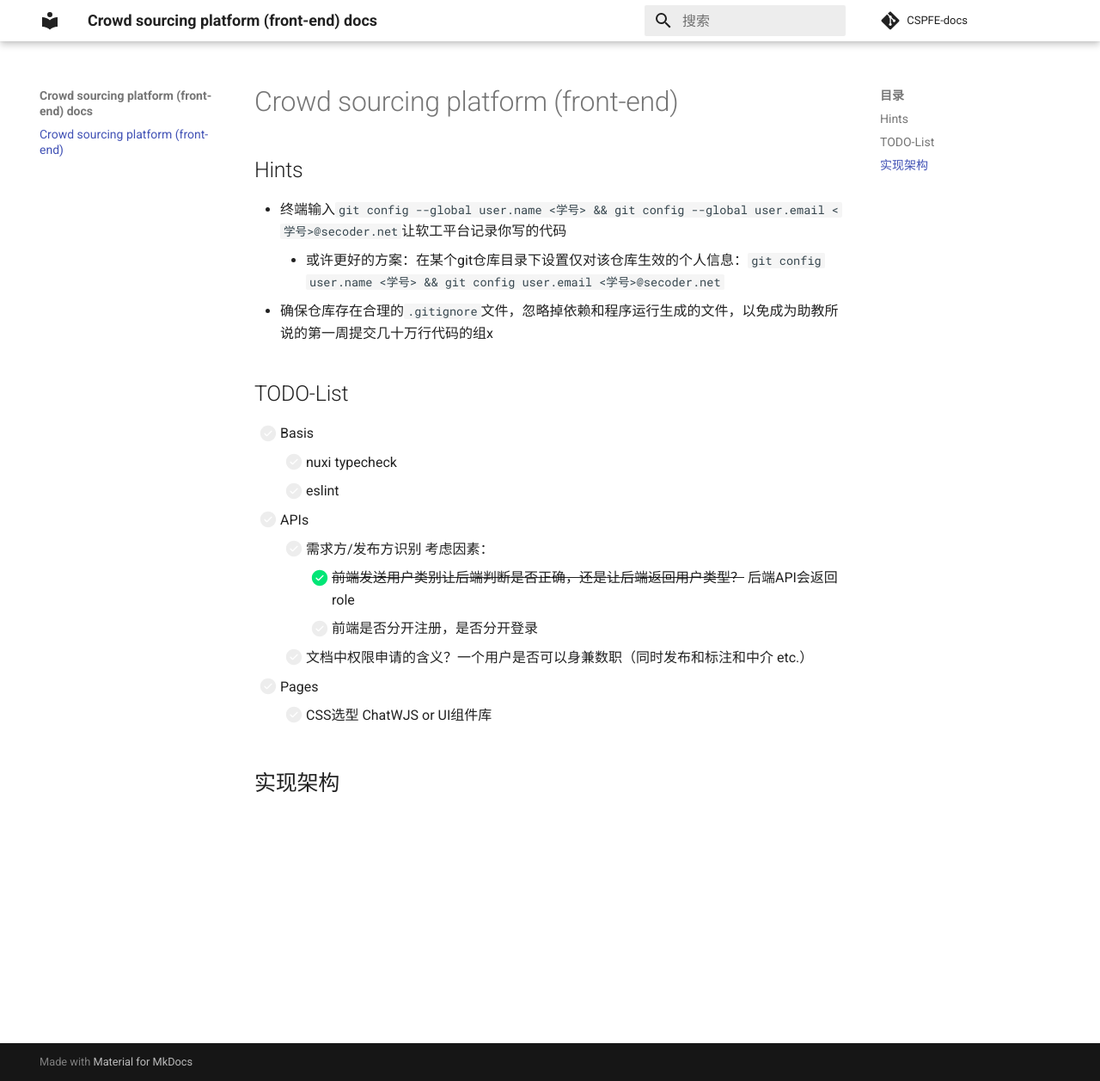
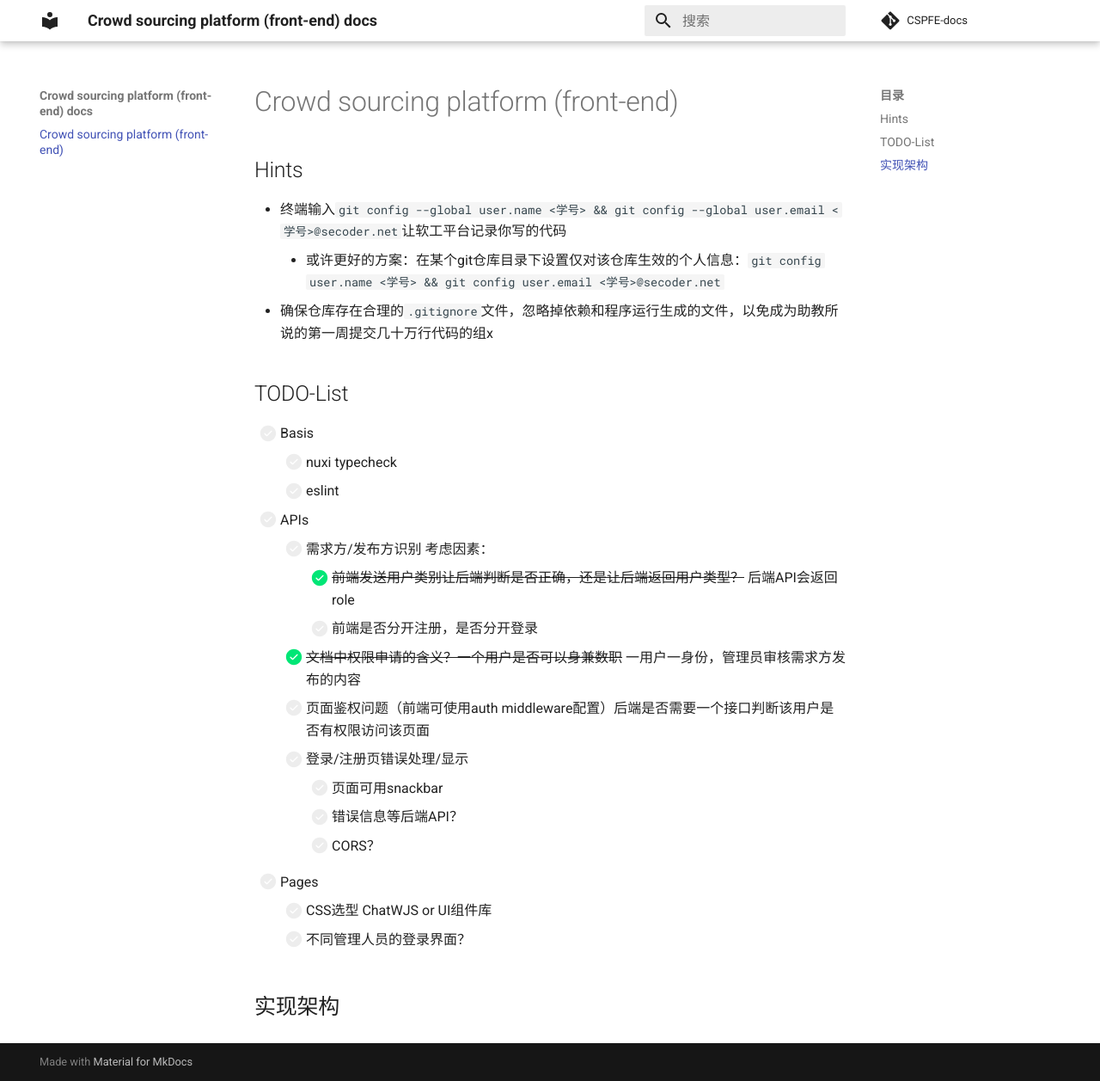
Before and after one commit to syniox/CSFE-docs, an MkDocs documentation site: the page built from docs/index.md, in a window 1280 px wide and 1257 px high. Shown: the whole window at 86% size. Built offline with MkDocs 1.6.1 and Material for MkDocs 9.7.7, drawn with Linux system fonts in a browser that asks for light colours; comment, search, counter and statistics services are not loaded.

Commit message:
Update index.md

```diff
--- a/docs/index.md
+++ b/docs/index.md
@@ -15,9 +15,15 @@
     - [ ] 需求方/发布方识别 考虑因素：
         - [x] ~~前端发送用户类别让后端判断是否正确，还是让后端返回用户类型？~~ 后端API会返回role
         - [ ] 前端是否分开注册，是否分开登录
-    - [ ] 文档中权限申请的含义？一个用户是否可以身兼数职（同时发布和标注和中介 etc.）
+    - [x] ~~文档中权限申请的含义？一个用户是否可以身兼数职~~ 一用户一身份，管理员审核需求方发布的内容
+    - [ ] 页面鉴权问题（前端可使用auth middleware配置）后端是否需要一个接口判断该用户是否有权限访问该页面
+    - [ ] 登录/注册页错误处理/显示
+        - [ ] 页面可用snackbar
+        - [ ] 错误信息等后端API？
+        - [ ] CORS？
 - [ ] Pages
     - [ ] CSS选型 ChatWJS or UI组件库
+    - [ ] 不同管理人员的登录界面？
 
 
 ## 实现架构
```
